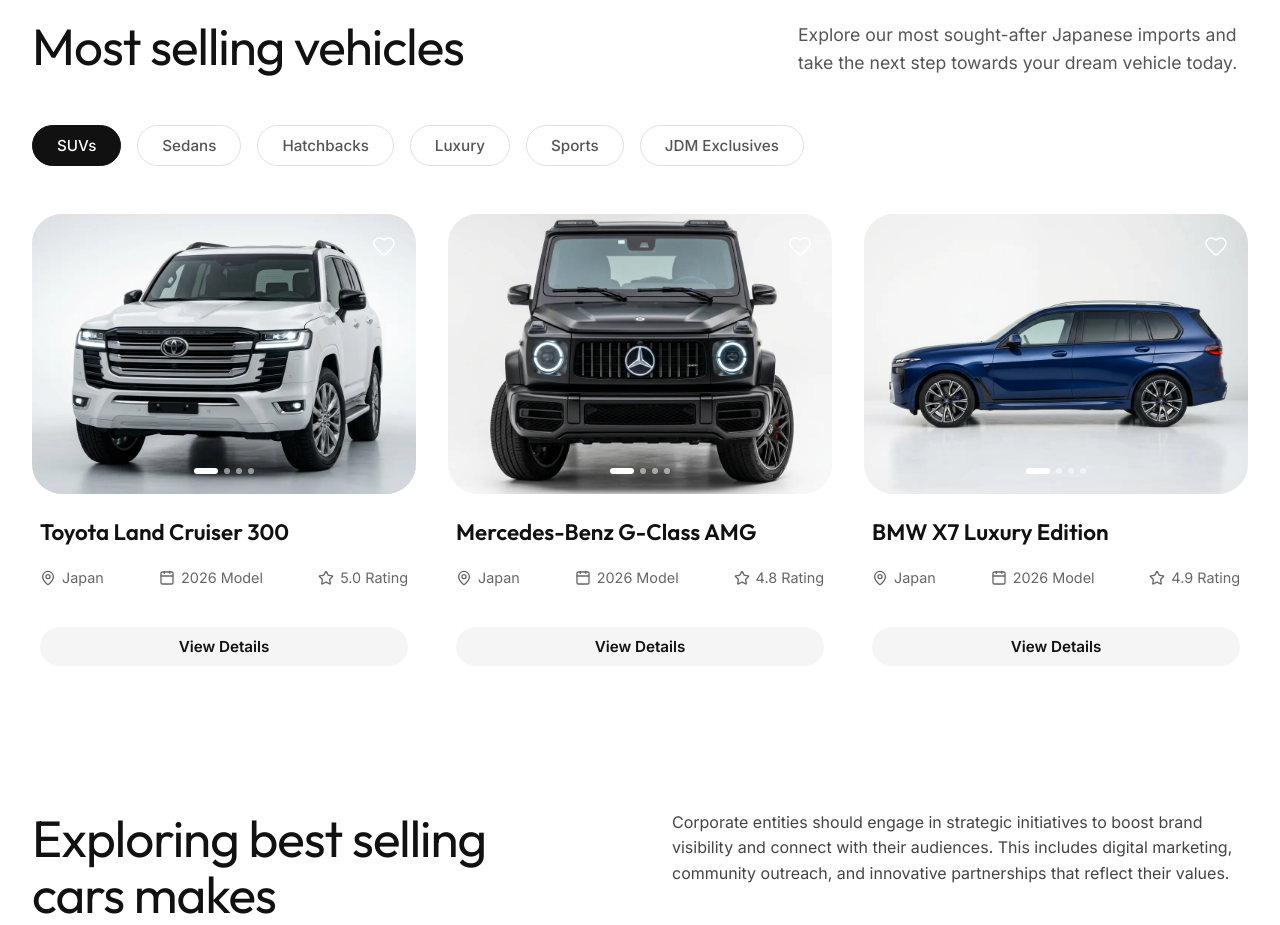
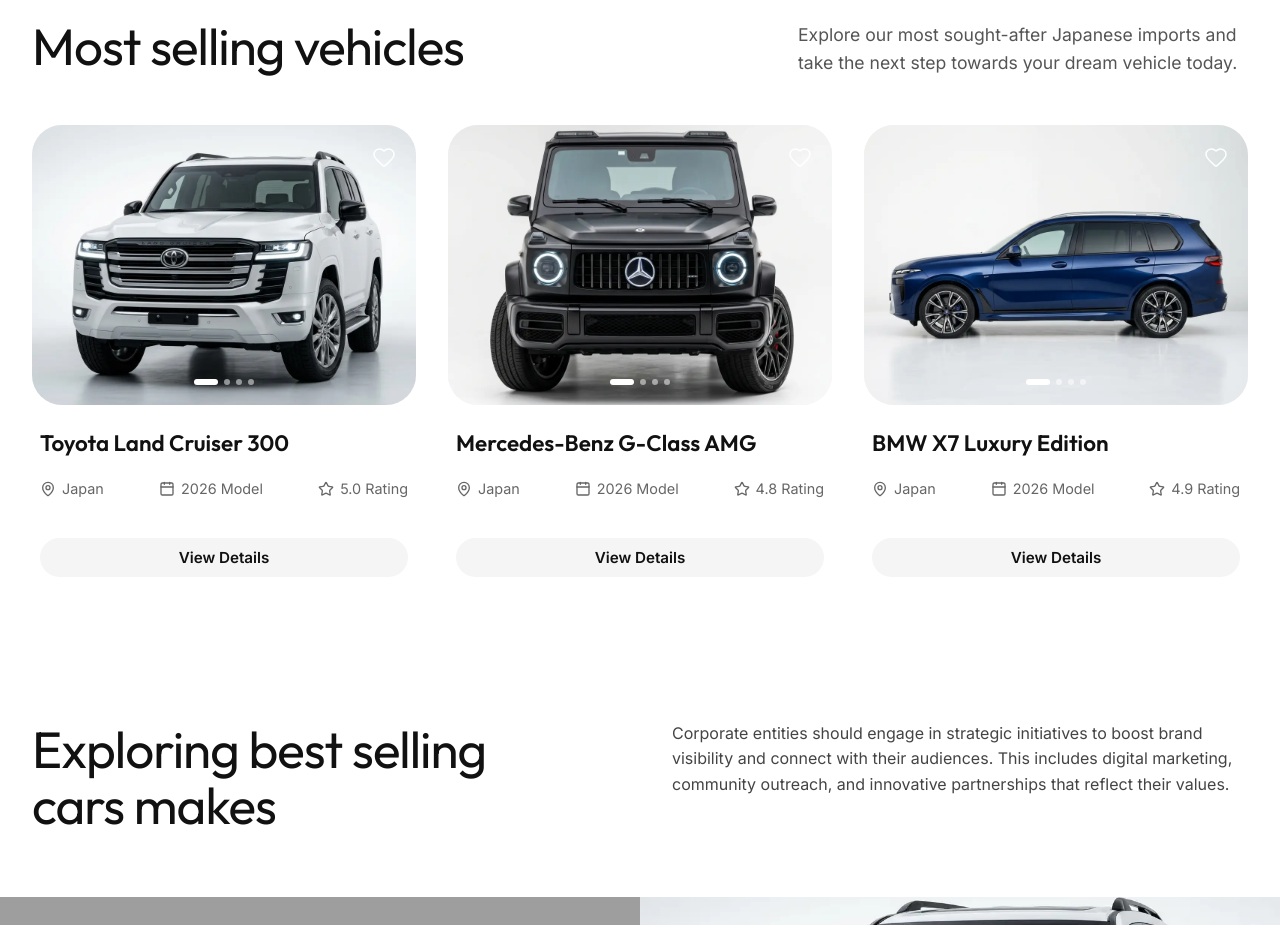
Before and after one commit to AMGRPrabhatha/Nexca, a React (Vite) app: page / in a window 1280 px wide. Shown: the part 2060-2985 px from the top of the page. Built offline with nearby package versions, Linux system fonts and the light colour scheme; grey boxes are pictures that could not be loaded.

Commit message:
Remove category tabs navigation bar from Most Selling Vehicles section

```diff
--- a/src/components/PopularVehiclesSection.jsx
+++ b/src/components/PopularVehiclesSection.jsx
@@ -1,12 +1,8 @@
-import React, { useState } from 'react';
+import React from 'react';
 import { Heart, MapPin, Calendar, Star } from 'lucide-react';
 import './PopularVehiclesSection.css';
 
 const PopularVehiclesSection = () => {
-  const [activeTab, setActiveTab] = useState('SUVs');
-
-  const tabs = ['SUVs', 'Sedans', 'Hatchbacks', 'Luxury', 'Sports', 'JDM Exclusives'];
-
   const vehicles = [
     {
       id: 1,
@@ -54,18 +50,6 @@
               Explore our most sought-after Japanese imports and take the next step towards your dream vehicle today.
             </p>
           </div>
-        </div>
-
-        <div className="pv-tabs">
-          {tabs.map(tab => (
-            <button
-              key={tab}
-              className={`pv-tab ${activeTab === tab ? 'active' : ''}`}
-              onClick={() => setActiveTab(tab)}
-            >
-              {tab}
-            </button>
-          ))}
         </div>
 
         <div className="pv-grid">
```
